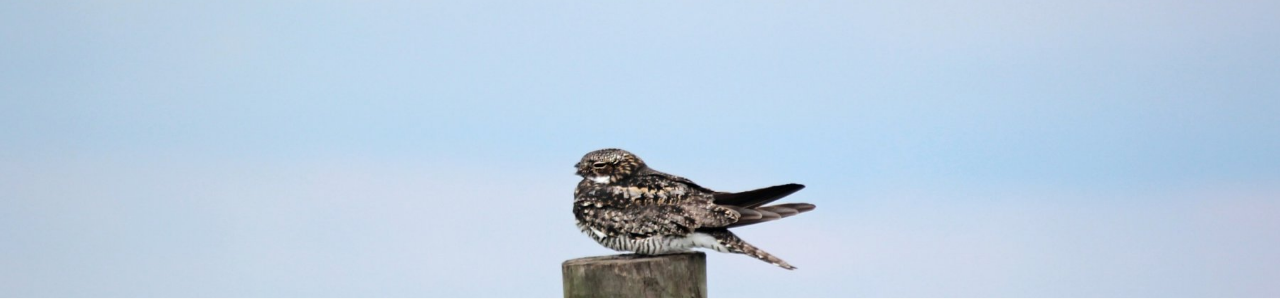
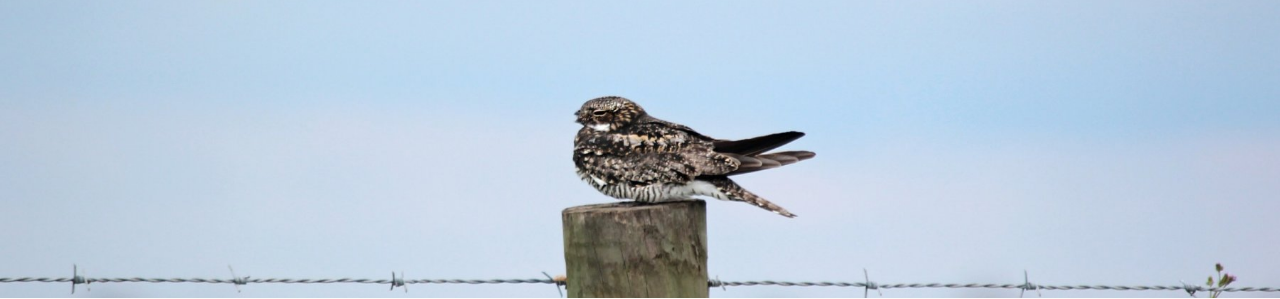
Before and after one commit to kfpbennett/kfpbennett.github.io, a plain HTML site: page index.html in a window 1280 px wide. Shown: the part 65-364 px from the top of the page. Drawn offline with Linux system fonts and the light colour scheme.

Commit message:
Center nighthawk in home banner
Co-Authored-By: Claude Opus 5.5 <noreply@anthropic.com>
Claude-Session: https://claude.ai/code/session_0194qHFu4uKFwSW7bwkDWq9g

```diff
--- a/index.html
+++ b/index.html
@@ -14,7 +14,7 @@
     <nav><a href="" aria-current="page">Home</a><a href="research/">Research</a><a href="museums/">Museums</a><a href="cv-publications/">CV / Publications</a><a href="photos-videos/">Photos / Videos</a><a href="contact/">Contact</a></nav>
   </div>
 </header>
-<div class="hero" style="background-image:url('images/b9a368e9.jpg');background-position:center 12%"></div>
+<div class="hero" style="background-image:url('images/b9a368e9.jpg');background-position:center 24%"></div>
 <main class="wrap">
 
 <div class="intro">
```
